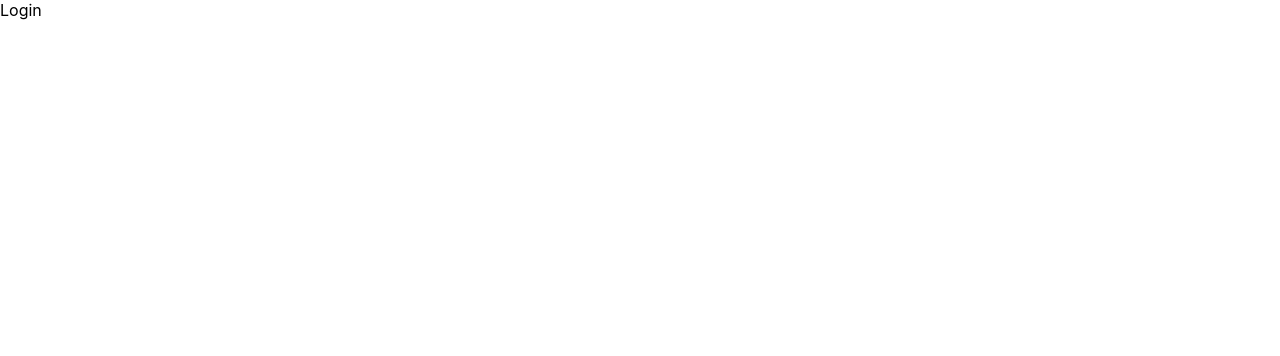
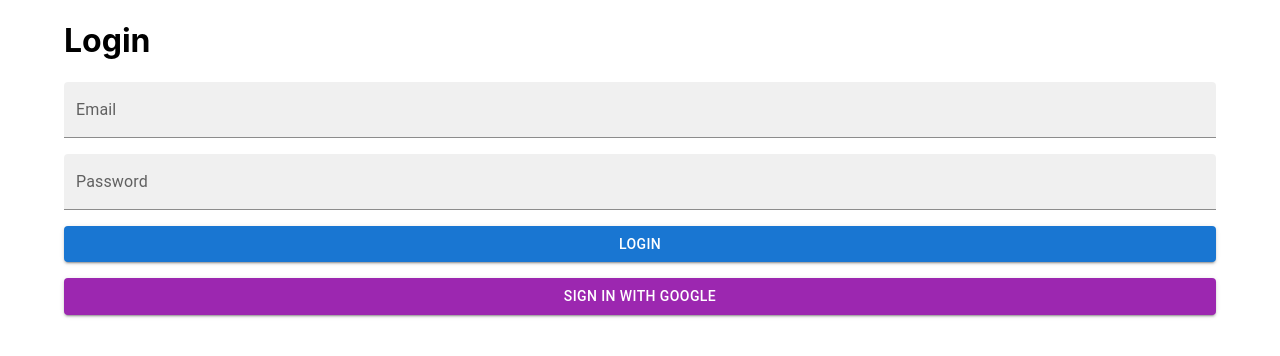
Before and after one commit to vl4di99/papafam-hackathon-journal, a Next.js app: page /auth/login in a window 1280 px wide. Shown: the top 356 px of the page. Built offline with nearby package versions, Linux system fonts and the light colour scheme; no server answers.

Commit message:
Setup user context + login page

```diff
--- /dev/null
+++ b/context/UserContext.js
@@ -0,0 +1,45 @@
+import { signInWithEmailAndPassword, signInWithPopup } from "firebase/auth";
+import { createContext, useState } from "react";
+import { auth, provider } from "../firebase";
+
+export const UserContext = createContext();
+
+export const UserContextProvider = ({ children }) => {
+  const [user, setUser] = useState();
+  const [loginError, setLoginError] = useState("");
+
+  const signIn = (email, password) => {
+    signInWithEmailAndPassword(auth, email, password)
+      .then((userCredential) => {
+        setUser(userCredential)
+        setLoginError(`${userCredential.user.email} has signed in`)
+      })
+      .catch((error) => {
+        setLoginError(error.message);
+      })
+  }
+
+  const signInWithGoogle = () => {
+    signInWithPopup(auth, provider)
+      .then((userCredential) => {
+        setUser(userCredential)
+        setLoginError(`${userCredential.user.email} has signed in`)
+      })
+      .catch((error) => {
+        setLoginError(error.message);
+      });
+  }
+
+  return (
+    <UserContext.Provider
+      value={{
+        user,
+        signIn,
+        signInWithGoogle,
+        loginError
+      }}
+    >
+      {children}
+    </UserContext.Provider>
+  )
+}
--- a/firebase.js
+++ b/firebase.js
@@ -1,5 +1,6 @@
 // Import the functions you need from the SDKs you need
 import { initializeApp } from "firebase/app";
+import { getAuth, GoogleAuthProvider } from "firebase/auth";
 
 // Your web app's Firebase configuration
 const firebaseConfig = {
@@ -13,3 +14,12 @@ const firebaseConfig = {
 
 // Initialize Firebase
 const app = initializeApp(firebaseConfig);
+
+const auth = getAuth(app);
+const provider = new GoogleAuthProvider();
+
+export {
+  app,
+  auth,
+  provider
+}
--- a/pages/_app.js
+++ b/pages/_app.js
@@ -1,7 +1,12 @@
+import { UserContextProvider } from '../context/UserContext'
 import '../styles/globals.css'
 
 function MyApp({ Component, pageProps }) {
-  return <Component {...pageProps} />
+  return (
+    <UserContextProvider>
+      <Component {...pageProps} />
+    </UserContextProvider>
+  )
 }
 
 export default MyApp
--- a/pages/auth/login.jsx
+++ b/pages/auth/login.jsx
@@ -1,8 +1,67 @@
-import React from 'react'
+import { Button, Container, TextField, Text, Typography } from '@mui/material'
+import { Box } from '@mui/system'
+import React, { useContext, useState } from 'react'
+import { UserContext } from '../../context/UserContext'
 
 const Login = () => {
+  const [email, setEmail] = useState("");
+  const [password, setPassword] = useState("");
+  const [error, setError] = useState("");
+  const { signIn, signInWithGoogle, user, loginError } = useContext(UserContext);
+
+  const handleSubmit = (e) => {
+    e.preventDefault();
+    signIn(email, password);
+  }
+
   return (
-    <div>Login</div>
+    <Container className='shadow'>
+      <h1>Login</h1>
+      <form onSubmit={handleSubmit}>
+        <Box mb={2}>
+          <TextField
+            onChange={(e) => setEmail(e.target.value)}
+            label="Email"
+            variant="filled"
+            fullWidth="100%"
+            type="email"
+            className
+            value={email}
+          />
+        </Box>
+        <Box mb={2}>
+          <TextField
+            onChange={(e) => setPassword(e.target.value)}
+            label="Password"
+            variant="filled"
+            fullWidth="100%"
+            type="password"
+            value={password}
+          />
+        </Box>
+        <Typography my={2} color="red" align='center'>
+          {loginError}
+        </Typography>
+        <Button
+          fullWidth="100%"
+          type="submit"
+          variant="contained"
+        >
+          Login
+        </Button>
+      </form>
+      <Box my={2}>
+        <Button
+          onClick={signInWithGoogle}
+          color='secondary'
+          fullWidth="100%"
+          type="submit"
+          variant="contained"
+        >
+          Sign in with Google
+        </Button>
+      </Box>
+    </Container>
   )
 }
 
```
Also changed, not shown: 2 other files (tests, documents, lock files or other folders).
